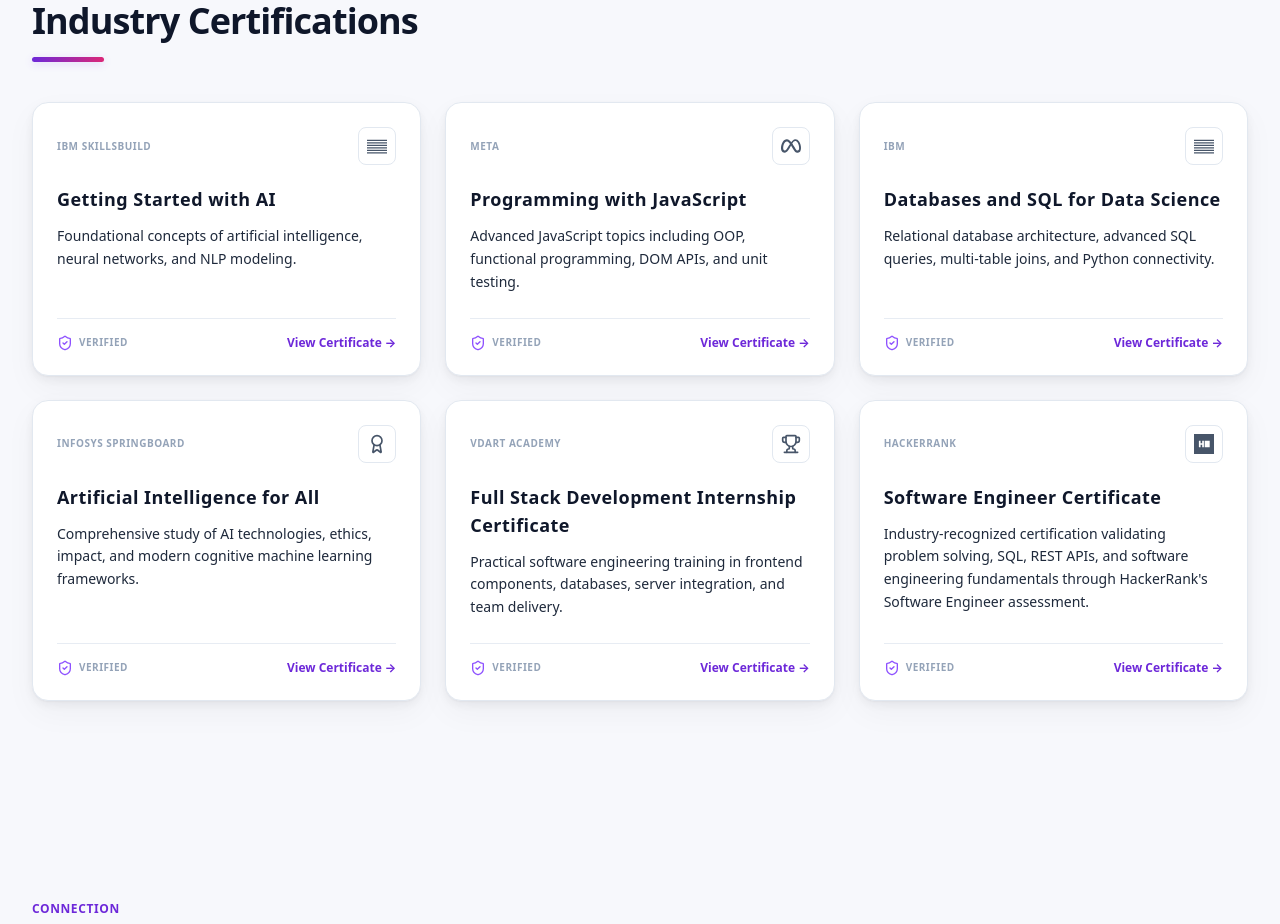
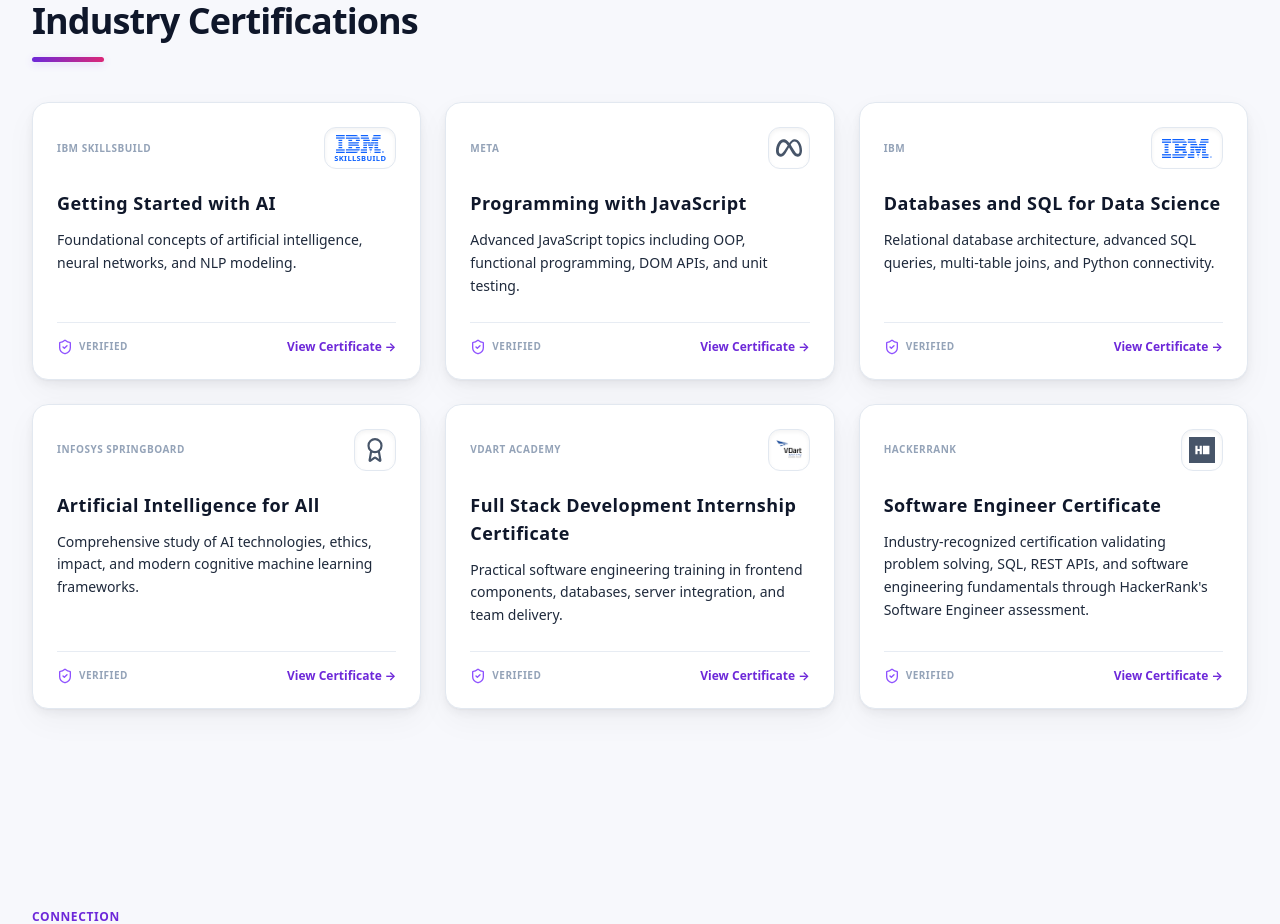
Before and after one commit to Vikki-2006/Portfolio, a React (Vite) app: page / in a window 1280 px wide. Shown: the part 5300-6224 px from the top of the page. Built offline with nearby package versions, Linux system fonts and the light colour scheme.

Commit message:
Redesign tech stack animations and update certification logos

```diff
--- a/src/components/Certifications.tsx
+++ b/src/components/Certifications.tsx
@@ -1,19 +1,17 @@
-import { memo } from 'react';
-import { ShieldCheck, Award, Trophy } from 'lucide-react';
+import { memo, useState } from 'react';
+import { ShieldCheck, Award } from 'lucide-react';
 import { SiMeta, SiHackerrank } from 'react-icons/si';
 import { motion } from 'framer-motion';
 import SectionContainer from './SectionContainer';
 
-const IbmIcon = ({ className }: { className?: string }) => (
-  <svg viewBox="0 0 24 24" className={`${className} fill-current`} xmlns="http://www.w3.org/2000/svg">
-    <path d="M0 4.5h24v1.5H0V4.5zm0 3h24v1.5H0V7.5zm0 3h24v1.5H0v-1.5zm0 3h24v1.5H0v-1.5zm0 3h24v1.5H0v-1.5zm0 3h24v1.5H0v-1.5z"/>
-  </svg>
-);
+// Import local assets
+import ibmLogo from '../assets/ibm_logo.svg';
+import vdartAcademyLogo from '../assets/vdart_academy.png';
 
 interface Certification {
   title: string;
   issuer: string;
-  logo: any;
+  logo: string | React.ComponentType<any>; // Can be imported path string or React Component
   desc: string;
   themeColor: string;
   link: string;
@@ -23,7 +21,7 @@
   {
     title: 'Getting Started with AI',
     issuer: 'IBM SkillsBuild',
-    logo: IbmIcon,
+    logo: ibmLogo, // Will be rendered with "SkillsBuild" label stacked
     desc: 'Foundational concepts of artificial intelligence, neural networks, and NLP modeling.',
     themeColor: 'from-[#0f62fe]/10 to-[#0043ce]/10',
     link: 'https://www.credly.com/badges/18d862e7-b507-4e3b-95e5-3ff872a434b7'
@@ -39,7 +37,7 @@
   {
     title: 'Databases and SQL for Data Science',
     issuer: 'IBM',
-    logo: IbmIcon,
+    logo: ibmLogo, // Will be rendered as standard horizontal IBM logo
     desc: 'Relational database architecture, advanced SQL queries, multi-table joins, and Python connectivity.',
     themeColor: 'from-[#0f62fe]/10 to-[#0043ce]/10',
     link: 'https://www.coursera.org/account/accomplishments/verify/3C6RXIS1ARK7'
@@ -55,7 +53,7 @@
   {
     title: 'Full Stack Development Internship Certificate',
     issuer: 'VDart Academy',
-    logo: Trophy,
+    logo: vdartAcademyLogo,
     desc: 'Practical software engineering training in frontend components, databases, server integration, and team delivery.',
     themeColor: 'from-[#0a4a83]/10 to-[#06335c]/10',
     link: 'https://drive.google.com/file/d/1jp6LJZ1vZi4fYFXEWO9qLSsUa3NSG7D7/view?usp=drivesdk'
@@ -70,6 +68,83 @@
   }
 ];
 
+function ProviderLogo({ logo, issuer }: { logo: any; issuer: string }) {
+  const [hasError, setHasError] = useState(false);
+
+  // Helper to extract clean initials (e.g., "IBM SkillsBuild" -> "IS", "VDart Academy" -> "VA")
+  const getInitials = (name: string) => {
+    return name
+      .split(' ')
+      .map((word) => word[0])
+      .join('')
+      .slice(0, 2)
+      .toUpperCase();
+  };
+
+  // If there was an error loading, render initials fallback
+  if (hasError) {
+    return (
+      <span className="text-xs font-bold text-zinc-400 select-none tracking-wider">
+        {getInitials(issuer)}
+      </span>
+    );
+  }
+
+  // Case 1: Custom stacked rendering for IBM SkillsBuild
+  if (issuer === 'IBM SkillsBuild') {
+    return (
+      <div className="flex flex-col items-center justify-center gap-0.5 w-full">
+        <img
+          src={logo}
+          alt="IBM"
+          className="w-[48px] object-contain flex-shrink-0"
+          onError={() => setHasError(true)}
+        />
+        <span className="text-[7.5px] font-extrabold tracking-[0.05em] text-[#0F62FE] uppercase font-sans leading-none">
+          SkillsBuild
+        </span>
+      </div>
+    );
+  }
+
+  // Case 2: Custom horizontal rendering for IBM
+  if (issuer === 'IBM') {
+    return (
+      <img
+        src={logo}
+        alt="IBM"
+        className="w-[50px] object-contain flex-shrink-0"
+        onError={() => setHasError(true)}
+      />
+    );
+  }
+
+  // Case 3: Logo is a React Component (e.g. react-icons or lucide-react)
+  if (typeof logo === 'function' || (typeof logo === 'object' && logo !== null)) {
+    const Component = logo;
+    return <Component className="w-[26px] h-[26px] object-contain flex-shrink-0" />;
+  }
+
+  // Case 4: Logo is a local path string (e.g. SVG / PNG imported url)
+  if (typeof logo === 'string') {
+    return (
+      <img
+        src={logo}
+        alt={issuer}
+        className="w-[26px] h-[26px] object-contain flex-shrink-0"
+        onError={() => setHasError(true)}
+      />
+    );
+  }
+
+  // Final fallback if type mismatch
+  return (
+    <span className="text-xs font-bold text-zinc-400 select-none tracking-wider">
+      {getInitials(issuer)}
+    </span>
+  );
+}
+
 const Certifications = memo(function Certifications() {
   return (
     <SectionContainer id="certifications">
@@ -83,7 +158,7 @@
       {/* Certifications Grid */}
       <div className="grid grid-cols-1 md:grid-cols-2 xl:grid-cols-3 gap-6">
         {certificationsData.map((cert, index) => {
-            const Icon = cert.logo;
+          const isIbm = cert.issuer.includes('IBM');
           return (
             <motion.div
               key={index}
@@ -93,7 +168,6 @@
               transition={{ duration: 0.45, delay: index * 0.06 }}
               className="glass-panel portfolio-card rounded-2xl p-6 border border-zinc-800 shadow-md relative overflow-hidden group hover:border-zinc-800 transition-all duration-300 flex flex-col justify-between"
             >
-
               {/* Brand specific background hover accent */}
               <div className={`absolute inset-0 bg-gradient-to-br ${cert.themeColor} opacity-0 group-hover:opacity-100 transition-opacity duration-500 pointer-events-none`}></div>
 
@@ -101,8 +175,10 @@
                 {/* Card Header: Issuer Logo & Icon */}
                 <div className="flex items-center justify-between mb-5">
                   <span className="text-zinc-500 text-[10px] font-bold uppercase tracking-wider">{cert.issuer}</span>
-                    <div className="p-2 rounded-lg bg-zinc-900 border border-zinc-800 text-zinc-400 group-hover:text-white group-hover:bg-gradient-to-br group-hover:from-violet-600 group-hover:to-red-500 group-hover:border-transparent transition-all duration-300">
-                      <Icon className="w-5 h-5" />
+
+                  {/* Logo Container: width is dynamically expanded for IBM to support horizontal logo */}
+                  <div className={`${isIbm ? 'w-[72px]' : 'w-[42px]'} h-[42px] rounded-xl bg-zinc-900 border border-zinc-800 text-zinc-400 group-hover:text-white group-hover:bg-gradient-to-br group-hover:from-violet-600 group-hover:to-red-500 group-hover:border-transparent transition-all duration-300 flex items-center justify-center p-1.5 flex-shrink-0 shadow-inner select-none overflow-hidden`}>
+                    <ProviderLogo logo={cert.logo} issuer={cert.issuer} />
                   </div>
                 </div>
 
@@ -132,7 +208,6 @@
                   View Certificate →
                 </a>
               </div>
-
             </motion.div>
           );
         })}
```
Also changed, not shown: src/assets/ibm_logo.svg (added), src/assets/vdart_academy.png (added). Lines whose indentation alone changed are shown as unchanged.
